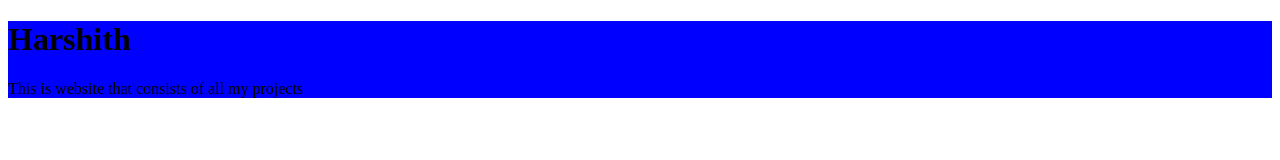
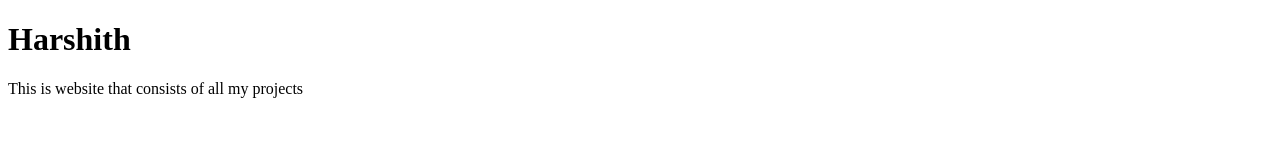
Before and after one commit to harshithreddy12377/harshithreddy12377.github.io, a plain HTML site: page index.html in a window 1280 px wide. Drawn offline with Linux system fonts and the light colour scheme.

Commit message:
Update index.html

```diff
--- a/index.html
+++ b/index.html
@@ -4,11 +4,7 @@
     <meta charset="UTF-8">
     <meta name="viewport" content="width=device-width, initial-scale=1.0">
     <title>Harshith Website</title>
-    <style>
-        #block{
-            background-color:blue;
-        }
-    </style>
+
 </head>
 <body>
     <div id="block">
```
